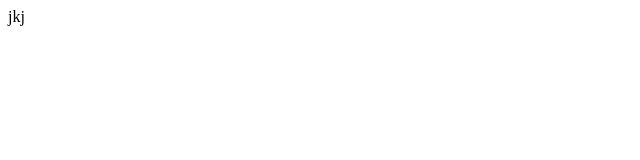
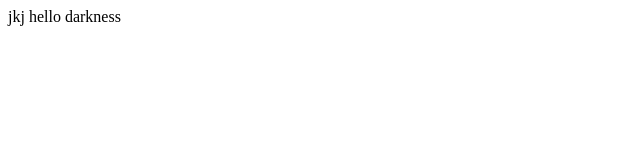
Before and after one commit to Dip8080/my-first-repo, a plain HTML site: page index.html in a window 1280 px wide. Shown: the whole page, without its empty margins (0-640 px from the left). Drawn offline with Linux system fonts and the light colour scheme.

Commit message:
first commit

```diff
--- a/index.html
+++ b/index.html
@@ -7,6 +7,8 @@
     <title>my first repo</title>
 </head>
 <body>
+    hello darkness
+
 
 </body>
 </html>
```
